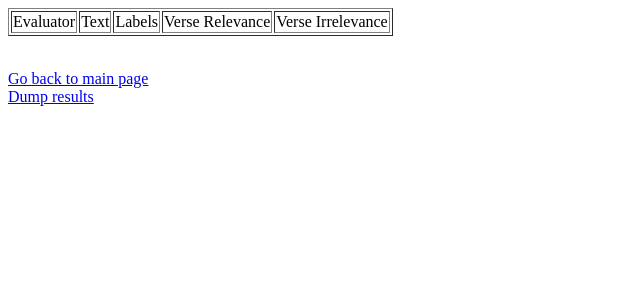
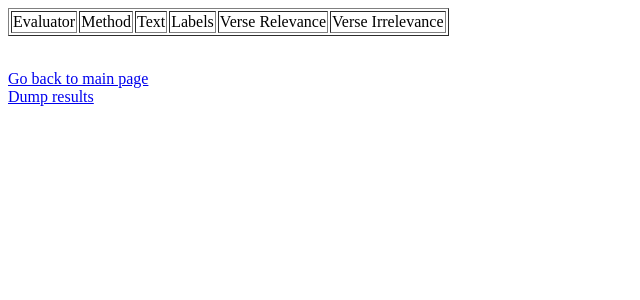
Before and after one commit to faizghifari/ta-evaluation, a Flask app: page /list in a window 1280 px wide. Shown: the top 300 px of the page, without its empty margins (0-640 px from the left). Run offline with Flask 2, Linux system fonts and the light colour scheme; data that the repository does not hold is empty; parts of the project's set-up code (start-up, migrations or seed data) failed here and were passed over.

Commit message:
fix list.html

```diff
--- a/apps/templates/list.html
+++ b/apps/templates/list.html
@@ -4,6 +4,7 @@
       <table border = 1>
          <thead>
             <td>Evaluator</td>
+            <td>Method</td>
             <td>Text</td>
             <td>Labels</td>
             <td>Verse Relevance</td>
```
